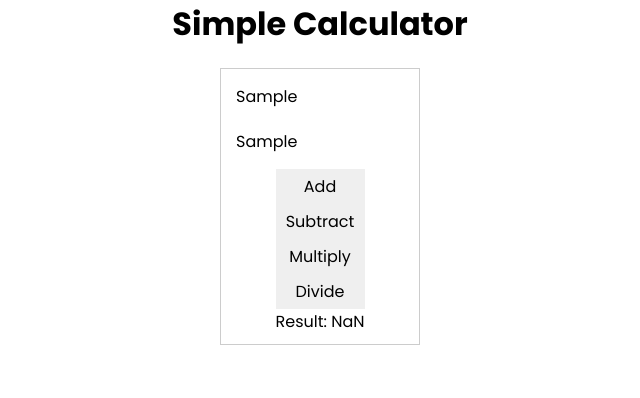
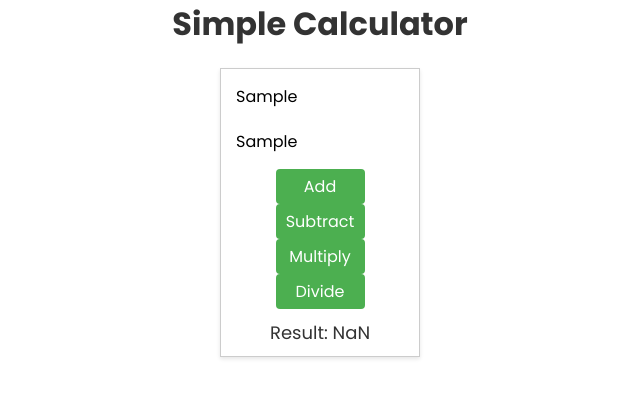
Before and after one commit to marknicasio0611/Simple-Calculator, a plain HTML site: page index.html in a window 1280 px wide. Both pictures are taken after typing "Sample", "Sample" into the empty fields and a click on the button "Add". Shown: the whole page, without its empty margins (320-960 px from the left). Drawn offline with Linux system fonts and the light colour scheme.

Commit message:
enhance calculator

```diff
--- a/style.css
+++ b/style.css
@@ -10,9 +10,9 @@
     font-family: 'Poppins', sans-serif;
 }
 
-
 h1 {
     text-align: center;
+    color: #333;
   }
   .calculator {
     width: 200px;
@@ -20,6 +20,8 @@ h1 {
     border: 1px solid #ccc;
     padding: 10px;
     text-align: center;
+    background-color: #fff;
+    box-shadow: 0 2px 4px rgba(0, 0, 0, 0.1);
   }
   .calculator input {
     width: 100%;
@@ -32,4 +34,20 @@ h1 {
     padding: 5px;
     font-size: 16px;
     cursor: pointer;
+    border: none;
+    border-radius: 4px;
+    background-color: #4CAF50;
+    color: #fff;
+    transition: background-color 0.3s ease;
   }
+  .calculator button:hover {
+    background-color: #45a049;
+  }
+  .calculator button:focus {
+    outline: none;
+  }
+  #result {
+    margin-top: 10px;
+    font-size: 18px;
+    color: #333;
+  }
```
Also changed, not shown: index.html (+1 -0 lines).
